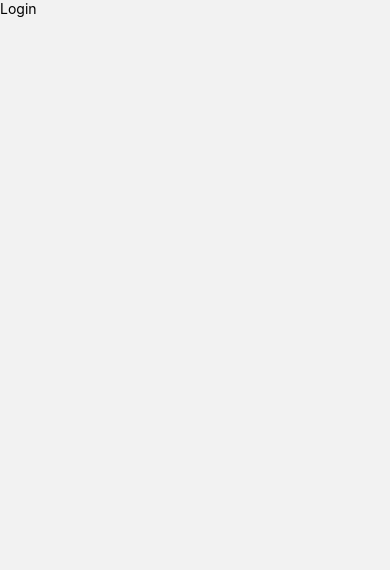
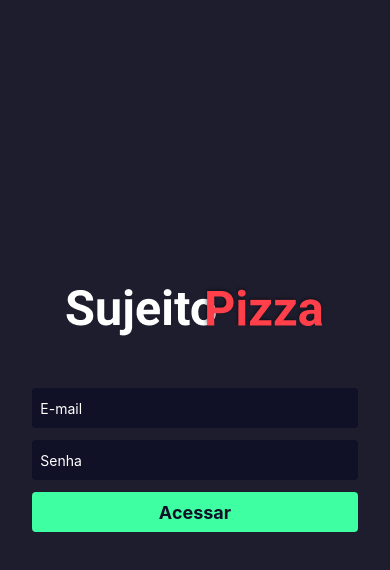
Before and after one commit to PauloMtz/mobile-pizzaria, a React Native app: screen /SignIn in a window 390 px wide. Shown: the top 570 px of the page. Built offline with nearby package versions, Linux system fonts and the light colour scheme.

Commit message:
Tela de login

```diff
--- a/src/pages/SignIn/index.tsx
+++ b/src/pages/SignIn/index.tsx
@@ -1,10 +1,64 @@
 import React from "react";
-import { View, Text } from "react-native";
+import { View, Text, StyleSheet, Image, TextInput, TouchableOpacity } from "react-native";
 
 export default function SignIn() {
     return (
-        <View>
-            <Text>Login</Text>
+        <View style={styles.container}>
+            <Image style={styles.logo} source={require('../../assets/logo.png')} />
+
+            <View style={styles.inputContainer}>
+                <TextInput placeholder="E-mail" style={styles.input}
+                    placeholderTextColor='#FFF' />
+
+                <TextInput placeholder="Senha" style={styles.input}
+                    placeholderTextColor='#FFF'
+                    secureTextEntry={true} />
+
+                <TouchableOpacity style={styles.button}>
+                    <Text style={styles.buttonText}>Acessar</Text>
+                </TouchableOpacity>
+            </View>
         </View>
     )
 }
+
+const styles = StyleSheet.create({
+    container: {
+        flex: 1,
+        justifyContent: 'center',
+        alignItems: 'center',
+        backgroundColor: '#1d1d2e'
+    },
+    logo: {
+        marginBottom: 18
+    },
+    inputContainer: {
+        width: '95%',
+        alignItems: 'center',
+        justifyContent: 'center',
+        paddingVertical: 32,
+        paddingHorizontal: 14
+    },
+    input: {
+        width: '95%',
+        height: 40,
+        backgroundColor: '#101026',
+        marginBottom: 12,
+        paddingHorizontal: 8,
+        borderRadius: 4,
+        color: '#FFF'
+    },
+    button: {
+        width: '95%',
+        height: 40,
+        backgroundColor: '#3fffa3',
+        borderRadius: 4,
+        justifyContent: 'center',
+        alignItems: 'center'
+    },
+    buttonText: {
+        fontSize: 18,
+        fontWeight: 'bold',
+        color: '#101026'
+    }
+});
--- a/src/routes/index.tsx
+++ b/src/routes/index.tsx
@@ -1,5 +1,5 @@
 import React from "react";
-import { View } from "react-native";
+import { View, ActivityIndicator } from "react-native";
 
 import AppRoutes from "./app.routes";
 import AuthRoutes from "./auth.routes";
@@ -8,6 +8,15 @@ function Routes() {
     const isAuthenticated = false;
     const loading = false;
 
+    if (loading) {
+        return (
+            <View style={{flex:1,backgroundColor:'#1D1D2E',
+                justifyContent:'center',alignItems:'center'}}>
+                <ActivityIndicator size={100} color='#FFF' />
+            </View>
+        )
+    }
+
     return (
         isAuthenticated ? <AppRoutes /> : <AuthRoutes />
     )
```
